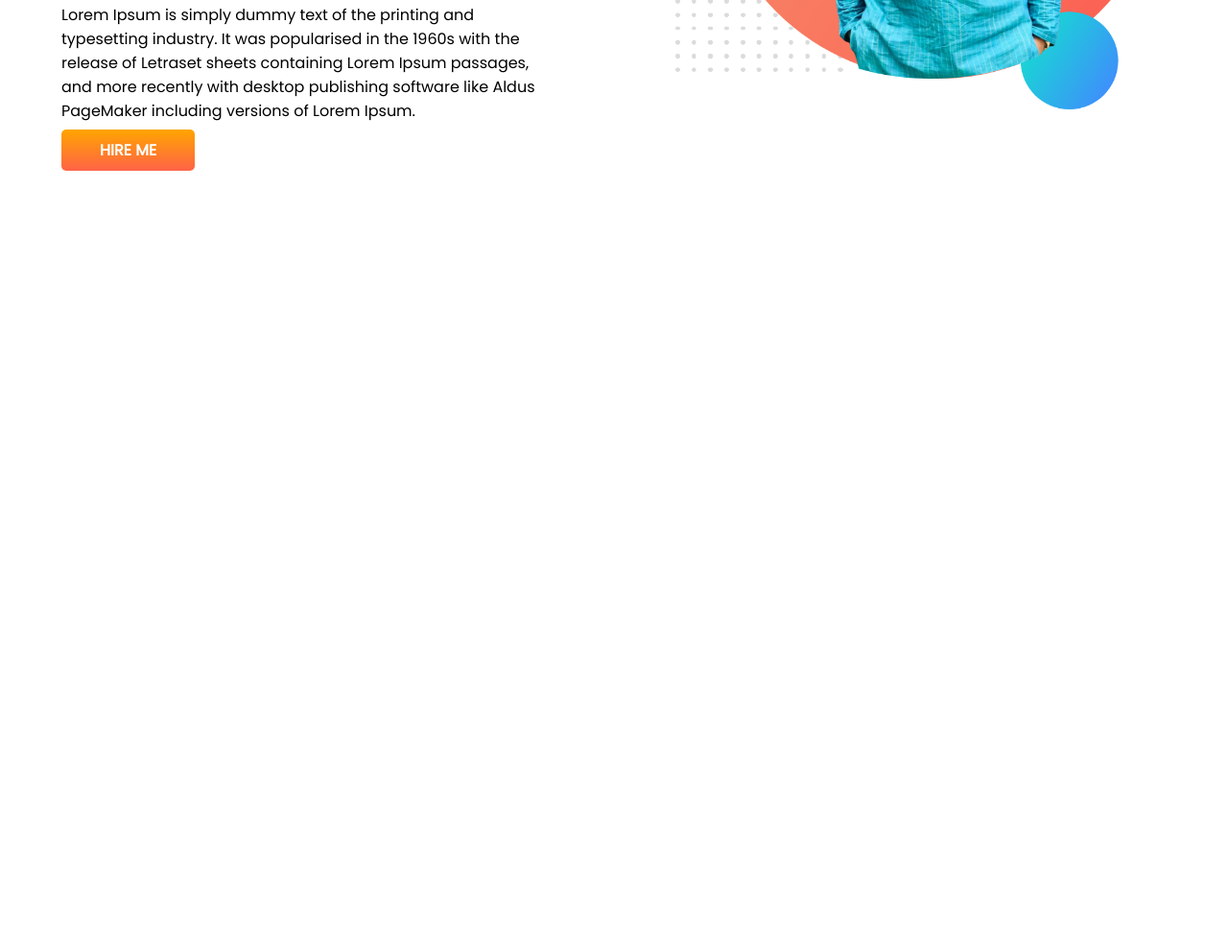
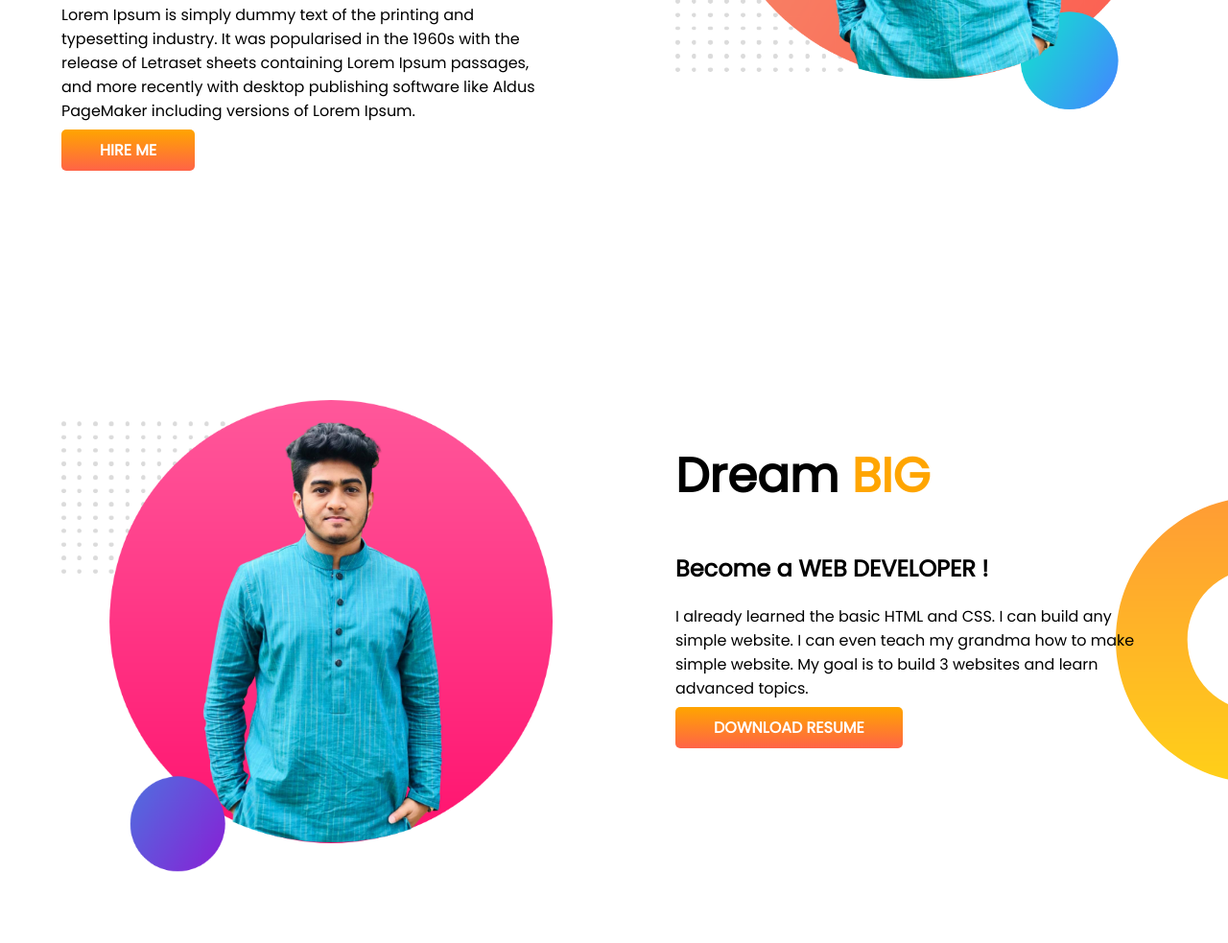
Before and after one commit to MrHamdan/developer-portfolio, a plain HTML site: page index.html in a window 1280 px wide. Shown: the part 458-1441 px from the top of the page at 96% size. Before the commit the page ends 800 px from the top, so only its background shows below. Drawn offline with Linux system fonts and the light colour scheme.

Commit message:
dream big added

```diff
--- a/index.html
+++ b/index.html
@@ -28,6 +28,18 @@
             <img src="images/hamdan-bg.png" alt="">
         </div>
     </section>
+    <section class="dream-big">
+        <div class="half-width">
+            <img src="images/hamdan-bg-2.png" alt="">
+        </div>
+        <div class="half-width">
+            <h1>Dream <span class="orange-color">BIG</span></h1>
+            <h2>Become a WEB DEVELOPER !</h2>
+            <p>I already learned the basic HTML and CSS. I can build any simple website. I can even teach my grandma how
+                to make simple website. My goal is to build 3 websites and learn advanced topics.</p>
+            <a class="link-button" target="_blank" href="">DOWNLOAD RESUME</a>
+        </div>
+    </section>
 </body>
 
 </html>
--- a/style.css
+++ b/style.css
@@ -10,6 +10,7 @@ h1{
 }
 section{
     display: flex;
+    margin-bottom: 120px;
 }
 .half-width{
     width: 50%;
@@ -30,3 +31,8 @@ section{
     background-image: url(images/top-banner.png);
     background-repeat: no-repeat;
 }
+.dream-big{
+    background-image: url(images/dream-bg.png);
+    background-repeat: no-repeat;
+    background-position: right;
+}
```
Also changed, not shown: images/hamdan-bg-2.png (added).
